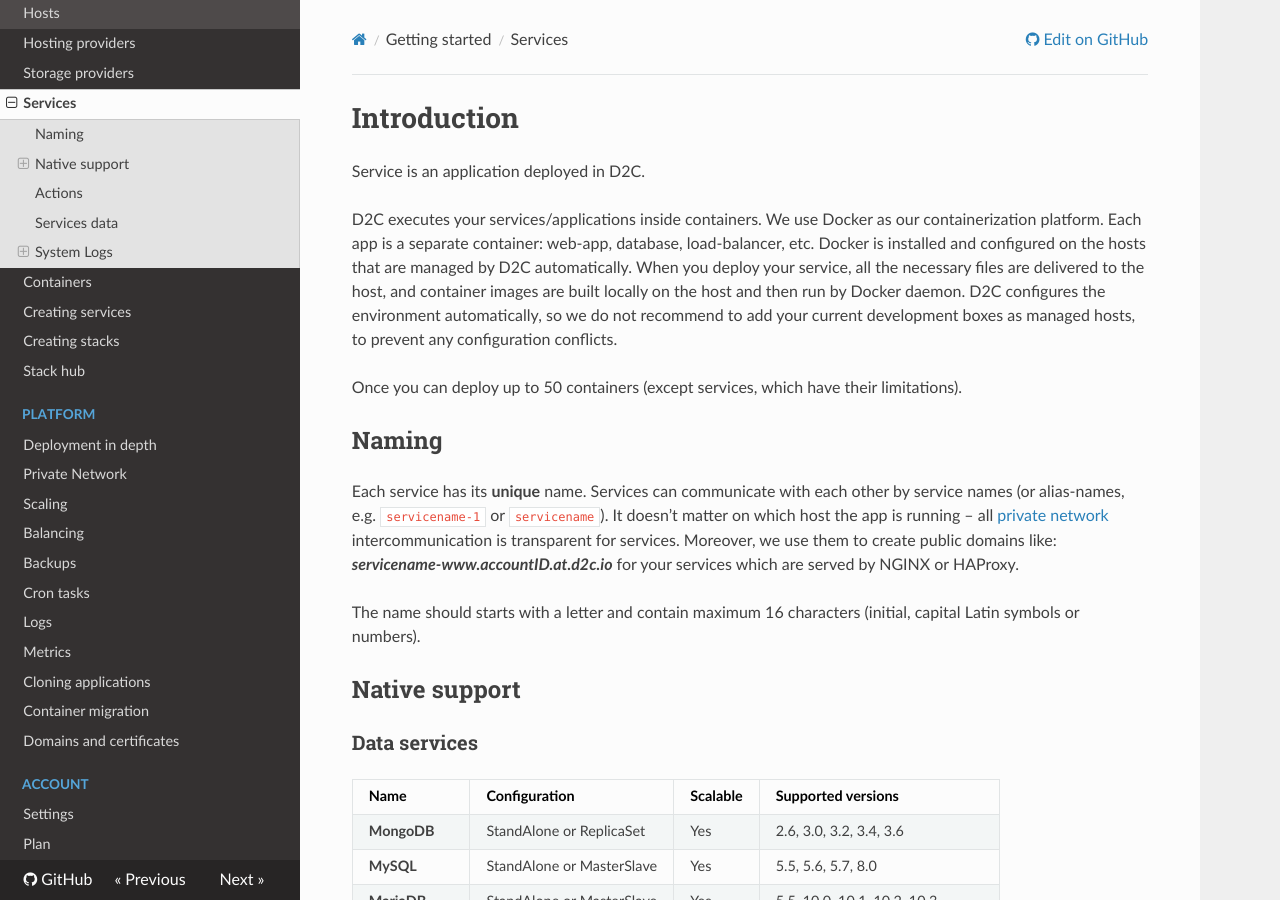
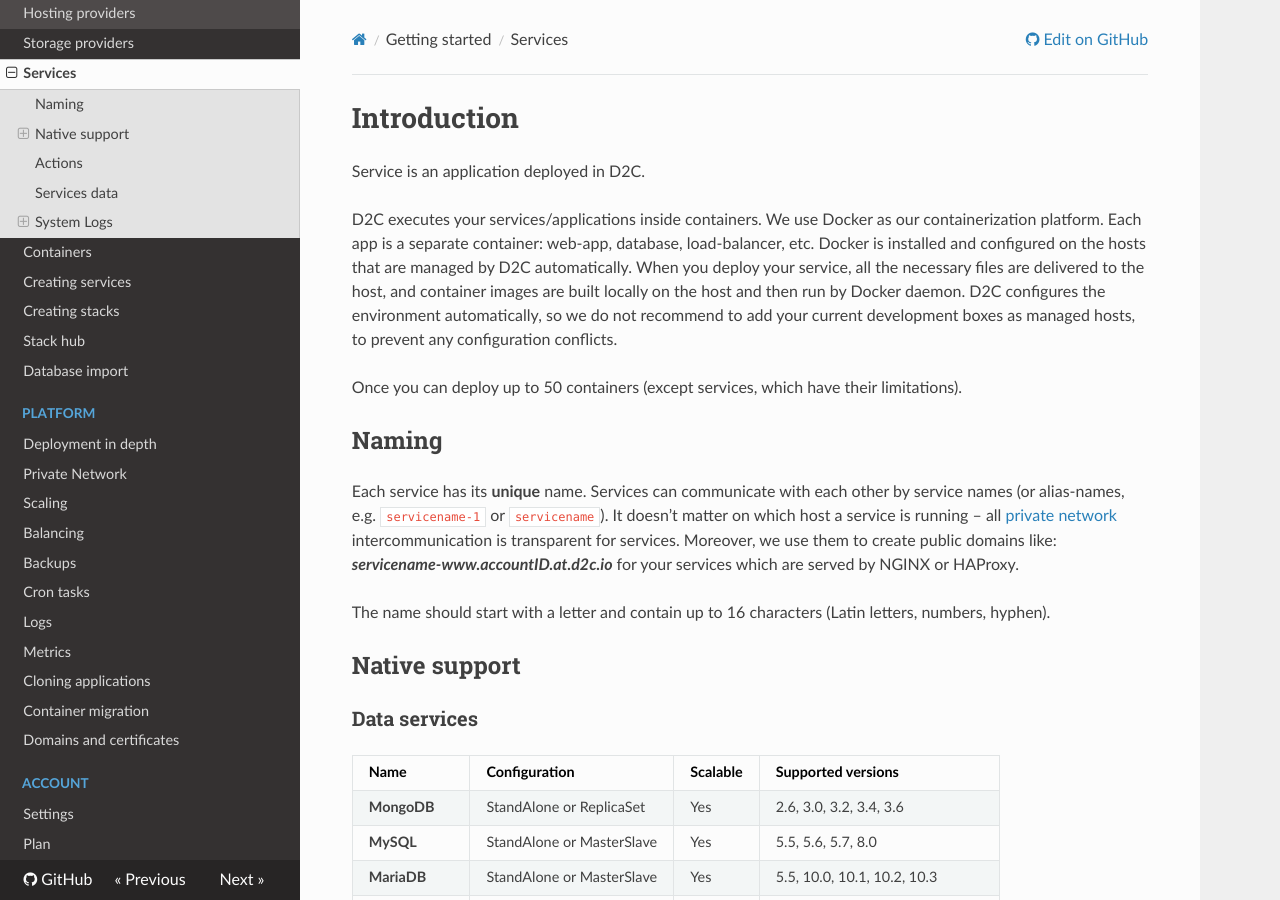
Before and after one commit to d2cio/docs, an MkDocs documentation site: the page built from docs/getting-started/services.md, in a window 1280 px wide and 900 px high. Built offline with MkDocs 1.6.1, drawn with Linux system fonts in a browser that asks for light colours; nearby versions of some CDN libraries; old or Windows-style settings are respelled for this version of MkDocs.

Commit message:
added db import page

```diff
--- a/docs/getting-started/services.md
+++ b/docs/getting-started/services.md
@@ -8,9 +8,9 @@ Once you can deploy up to 50 containers (except services, which have their limit
 
 ## Naming
 
-Each service has its **unique** name. Services can communicate with each other by service names (or alias-names, e.g. `servicename-1` or `servicename`). It doesn't matter on which host the app is running – all [private network](/platform/private-network/) intercommunication is transparent for services. Moreover, we use them to create public domains like: **_servicename-www.accountID.at.d2c.io_** for your services which are served by NGINX or HAProxy.
+Each service has its **unique** name. Services can communicate with each other by service names (or alias-names, e.g. `servicename-1` or `servicename`). It doesn't matter on which host a service is running – all [private network](/platform/private-network/) intercommunication is transparent for services. Moreover, we use them to create public domains like: **_servicename-www.accountID.at.d2c.io_** for your services which are served by NGINX or HAProxy.
 
-The name should starts with a letter and contain maximum 16 characters (initial, capital Latin symbols or numbers).
+The name should start with a letter and contain up to 16 characters (Latin letters, numbers, hyphen).
 
 ## Native support
 
--- a/mkdocs.yml
+++ b/mkdocs.yml
@@ -19,6 +19,7 @@ pages:
   - 'Creating services': 'getting-started/creating-services.md'
   - 'Creating stacks': 'getting-started/stacks.md'
   - 'Stack hub': 'getting-started/stack-hub.md'
+  - 'Database import': 'getting-started/database-import.md'
 #  - 'Application services':
 #    - 'Node.js': 'getting-started/app-services/nodejs.md'
 #    - 'Python': 'getting-started/app-services/python.md'
```
Also changed, not shown: docs/getting-started/database-import.md (added, +59 -0 lines).
